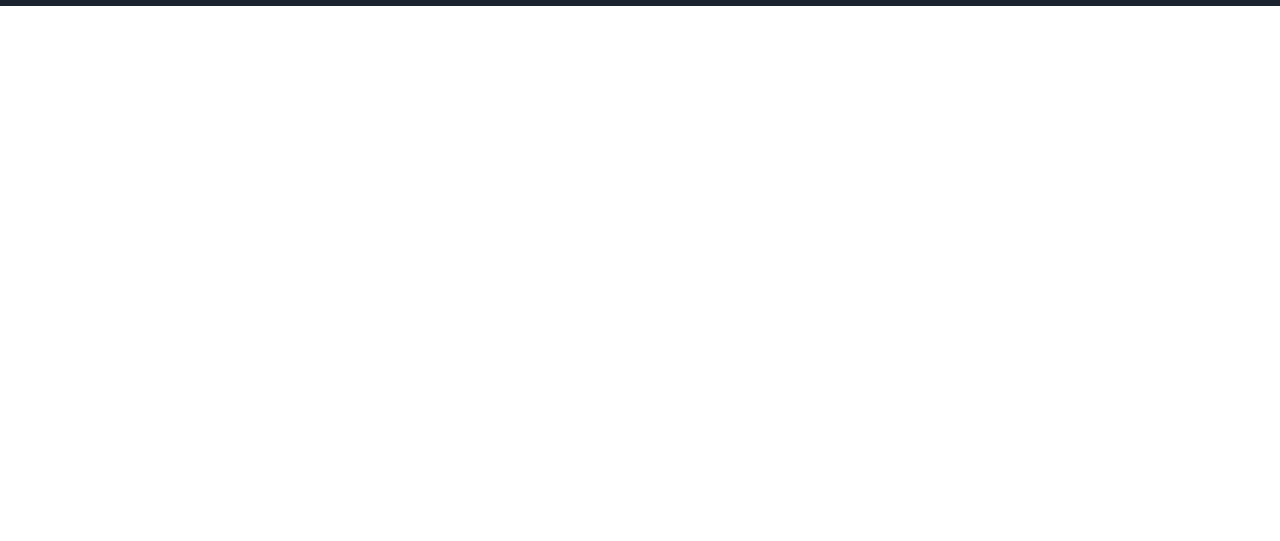
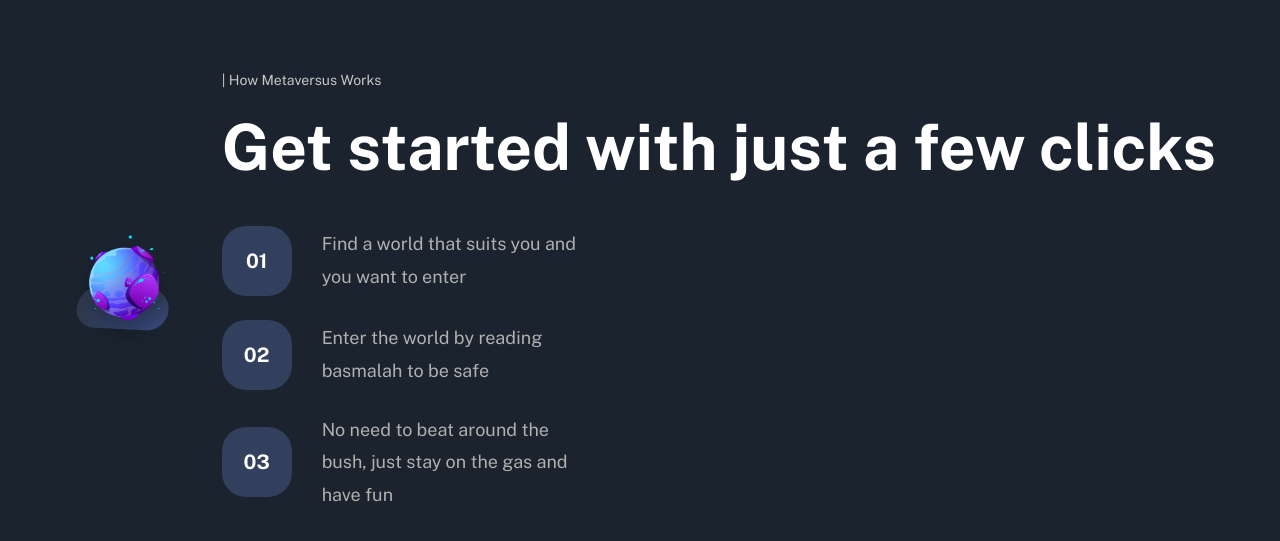
Before and after one commit to its-bakar/metaverse, a Next.js app: page / in a window 1280 px wide. Shown: the part 2698-3239 px from the top of the page. Before the commit the page ends 2704 px from the top, so only its background shows below. Built offline with nearby package versions, Linux system fonts and the light colour scheme.

Commit message:
whatsnew section

```diff
--- a/app/page.js
+++ b/app/page.js
@@ -1,7 +1,9 @@
 import Navbar from "@/components/Navbar";
 import About from "@/sections/About";
 import Explore from "@/sections/Explore";
+import GetStarted from "@/sections/GetStarted";
 import Hero from "@/sections/Hero";
+import WhatsNew from "@/sections/WhatsNew";
 
 export default function Home() {
   return (
@@ -13,6 +15,8 @@
       <div className="gradient-03 z-0" />
       <Explore/>
       </div>
+      <GetStarted/>
+      <WhatsNew/>
     </div>
   );
 }
--- /dev/null
+++ b/components/StartSteps.jsx
@@ -0,0 +1,19 @@
+import React from "react";
+import styles from "@/styles";
+
+const StartSteps = ({ number, text }) => {
+  return (
+    <div className={`${styles.flexCenter} flex-row`}>
+      <div
+        className={`${styles.flexCenter} w-[70px] h-[70px] rounded-[24px] bg-[#323f5d]`}
+      >
+        <p className="font-bold text-[20px] text-white">0{number}</p>
+      </div>
+      <p className="flex-1 ml-[30px] font-normal text-[18px] text-[#B0B0B0] leading-[32.4px]">
+        {text}
+      </p>
+    </div>
+  );
+};
+
+export default StartSteps;
--- /dev/null
+++ b/sections/GetStarted.jsx
@@ -0,0 +1,50 @@
+"use client";
+import React from "react";
+
+import { useState } from "react";
+import { motion } from "framer-motion";
+import styles from "@/styles";
+import { staggerContainer, fadeIn, planetVariants } from "@/utils/motion";
+import StartSteps from "@/components/StartSteps";
+import { TitleText, TypingText } from "@/components/CustomText";
+import { startingFeatures } from "@/constants";
+import Image from "next/image";
+
+const GetStarted = () => {
+  return (
+    <section className={`${styles.paddings} relative z-10`}>
+      <motion.div
+        variants={staggerContainer}
+        initial="hidden"
+        whileInView="show"
+        viewport={{ once: "false", amount: 0.25 }}
+        className={`${styles.innerWidth} mx-auto flex lg:flex-row flex-col gap-8`}
+      >
+        <motion.div
+          variants={planetVariants("left")}
+          className={`flex-1 ${styles.flexCenter}`}
+        >
+          <img
+            src="/get-started.png"
+            alt="get-started"
+            className="w-[90%] h-[90%] object-contain"
+          />
+        </motion.div>
+        <motion.div
+          variants={fadeIn("left", "tween", 0.2, 1)}
+          className="flex=[0.75] flex justify-center flex-col"
+        >
+          <TypingText title="| How Metaversus Works" />
+          <TitleText title={<>Get started with just a few clicks</>} />
+          <div className="mt-[31px] flex flex-col max-w-[370px] gap-[24px]">
+            {startingFeatures.map((feature, index) => (
+              <StartSteps key={feature} number={index + 1} text={feature} />
+            ))}
+          </div>
+        </motion.div>
+      </motion.div>
+    </section>
+  );
+};
+
+export default GetStarted;
--- /dev/null
+++ b/sections/WhatsNew.jsx
@@ -0,0 +1,7 @@
+import React from "react";
+
+const WhatsNew = () => {
+  return <div></div>;
+};
+
+export default WhatsNew;
```
